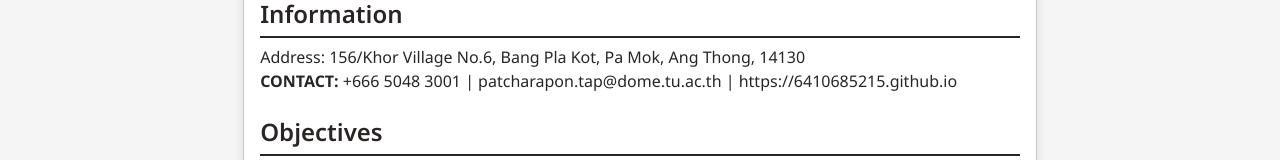
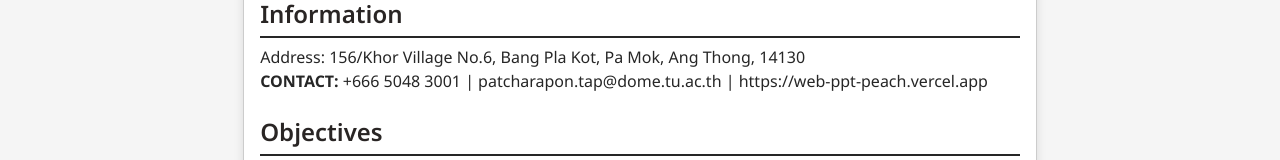
Before and after one commit to 6410685215/web-ppt, a Next.js app: page / in a window 1280 px wide. Shown: the part 245-405 px from the top of the page. Built offline with nearby package versions, Linux system fonts and the light colour scheme.

Commit message:
Add Footer component to multiple pages for consistent layout

```diff
--- a/src/app/About/page.tsx
+++ b/src/app/About/page.tsx
@@ -2,6 +2,7 @@
 import { Header } from "@/components/header";
 import Hero02 from "./components/hero-02";
 import Logos02Page from "./components/logos-02";
+import { Footer } from "@/components/footer";
 
 export default function AboutPage() {
   return (
@@ -11,6 +12,7 @@ export default function AboutPage() {
         <Hero02 />
         <Logos02Page />
       </main>
+      <Footer />
     </>
   );
 }
--- a/src/app/Certificate/page.tsx
+++ b/src/app/Certificate/page.tsx
@@ -7,6 +7,7 @@ import Link from "next/link";
 // import components
 import { Header } from "@/components/header";
 import ImageCard from "./components/ImageCard";
+import { Footer } from "@/components/footer";
 
 const Certificates = [
   {
@@ -95,6 +96,7 @@ export default function CertificatePage() {
       <main className="bg-muted">
         <Blog02Page />
       </main>
+      <Footer />
     </>
   );
 }
--- a/src/app/Contact/page.tsx
+++ b/src/app/Contact/page.tsx
@@ -1,6 +1,7 @@
 // import components
 import { Header } from "@/components/header";
 import Contact01Page from "./components/contact-01";
+import { Footer } from "@/components/footer";
 
 export default function ContactPage() {
   return (
@@ -9,6 +10,7 @@ export default function ContactPage() {
       <main className="bg-muted">
         <Contact01Page />
       </main>
+      <Footer />
     </>
   );
 }
--- a/src/app/Docs/page.tsx
+++ b/src/app/Docs/page.tsx
@@ -3,6 +3,7 @@
 // import components
 import { Header } from "@/components/header";
 import Document01 from "./components/doc";
+import { Footer } from "@/components/footer";
 
 export default function DocsPage() {
     return (
@@ -11,6 +12,7 @@ export default function DocsPage() {
             <main className="bg-muted">
                 <Document01 />
             </main>
+            <Footer />
         </>
     );
 };
--- a/src/app/components/main/paper.tsx
+++ b/src/app/components/main/paper.tsx
@@ -15,8 +15,8 @@ const PaperA4 = () => {
             &nbsp;+666 5048 3001</a> |
           <a href="mailto:patcharapon.tap@dome.tu.ac.th" target="_blank">
             &nbsp;patcharapon.tap@dome.tu.ac.th</a> |
-          <a href="https://6410685215.github.io/contact">
-            &nbsp;https://6410685215.github.io</a>
+          <a href="https://web-ppt-peach.vercel.app/Contact">
+            &nbsp;https://web-ppt-peach.vercel.app</a>
 
         </p>
       </section>
--- a/src/app/layout.tsx
+++ b/src/app/layout.tsx
@@ -3,8 +3,6 @@ import { Geist, Geist_Mono } from "next/font/google";
 import "./globals.css";
 
 import { ThemeProvider } from "@/components/theme-provider"
-// import components
-import { Footer } from "@/components/footer";
 
 const geistSans = Geist({
   variable: "--font-geist-sans",
@@ -39,7 +37,6 @@ export default function RootLayout({
           >
             {children}
         </ThemeProvider>
-        <Footer/>
       </body>
     </html>
   );
--- a/src/app/page.tsx
+++ b/src/app/page.tsx
@@ -1,11 +1,13 @@
 import { Header } from "@/components/header";
 import { Main } from "./components/main";
+import { Footer } from "@/components/footer";
 
 export default function HomePage() {
   return (
    <>
     <Header page="Home" />
     <Main />
+    <Footer/>
    </>
   );
 }
```
